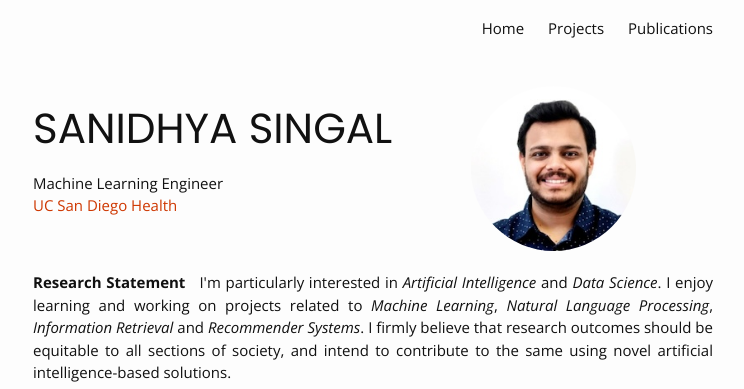
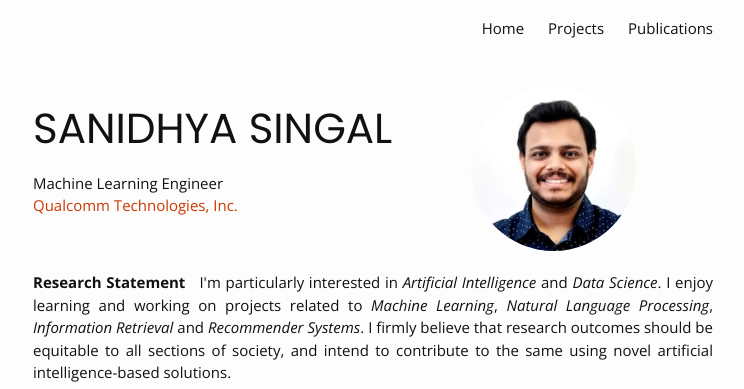
Before and after one commit to sayhitosandy/sayhitosandy.github.io, a Jekyll site: the page built from index.html, in a window 1280 px wide and 900 px high. Shown: the top 389 px of the window, without its empty margins (267-1011 px from the left). Built offline with Jekyll 4.4.1, drawn with Linux system fonts in a browser that asks for light colours; nearby versions of some CDN libraries; the list of posts is cut into pages by our own code; a style sheet for code colours, icons or effects is not loaded.

Commit message:
Add new job

```diff
--- a/_data/about.yml
+++ b/_data/about.yml
@@ -13,6 +13,6 @@ author:
     Retrieval</em> and <em>Recommender Systems</em>. I firmly believe that research outcomes should be equitable to all
     sections of society, and intend to contribute to the same using novel artificial intelligence-based solutions.
 current_organization:
-  name: UC San Diego Health
+  name: Qualcomm Technologies, Inc.
   position: Machine Learning Engineer
-  url: https://health.ucsd.edu/
+  url: https://www.qualcomm.com/
--- a/_data/experience.yml
+++ b/_data/experience.yml
@@ -5,7 +5,7 @@ experiences:
     title: Machine Learning Engineer
     category: work
     website: https://www.qualcomm.com/
-    image: /resources/img/qualcomm.webp
+    image: /resources/img/qualcomm.jpg
 
   - place: University of California San Diego Health
     location: San Diego, California, USA
```
Also changed, not shown: resources/img/qualcomm.jpg (added).
